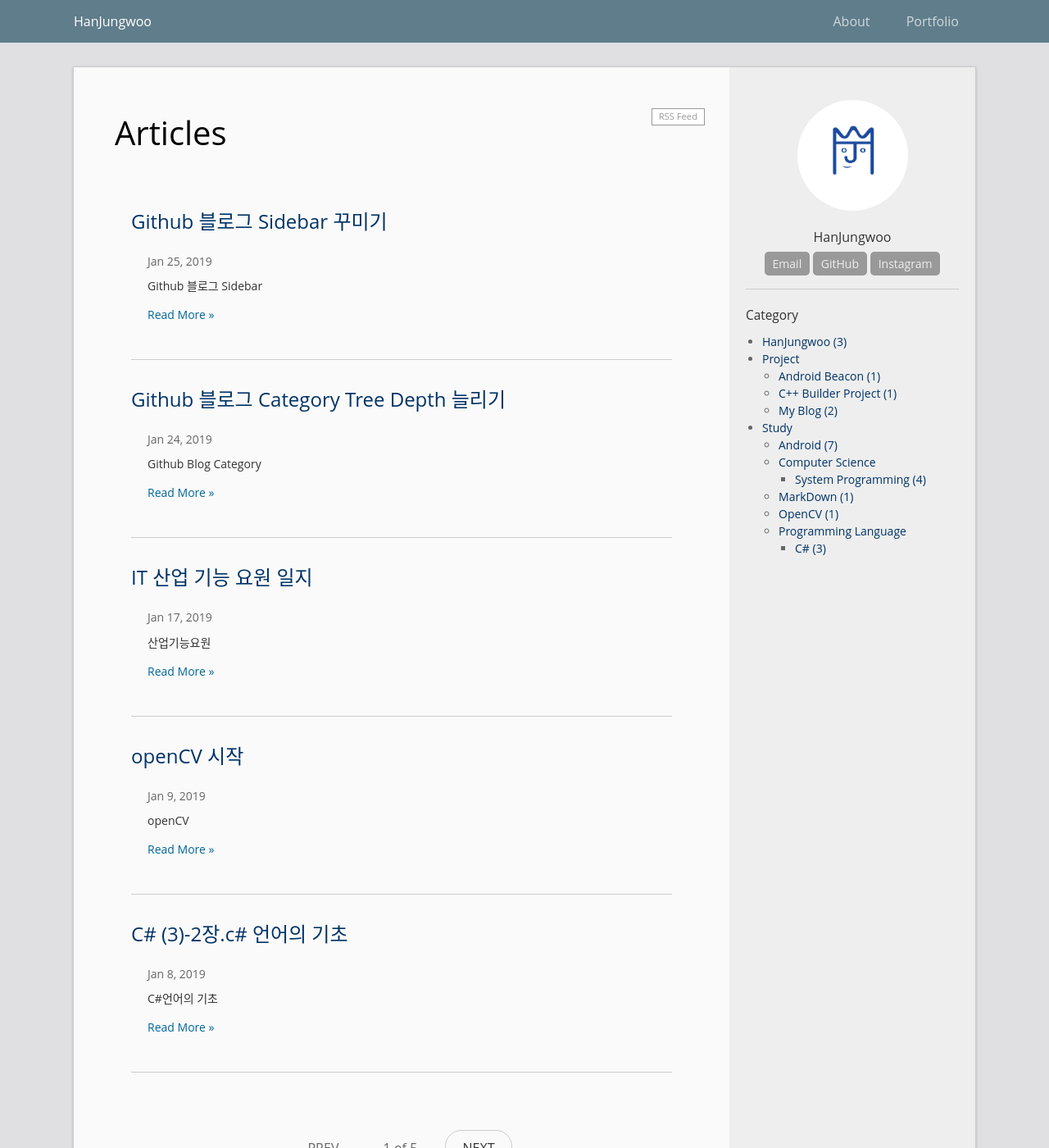
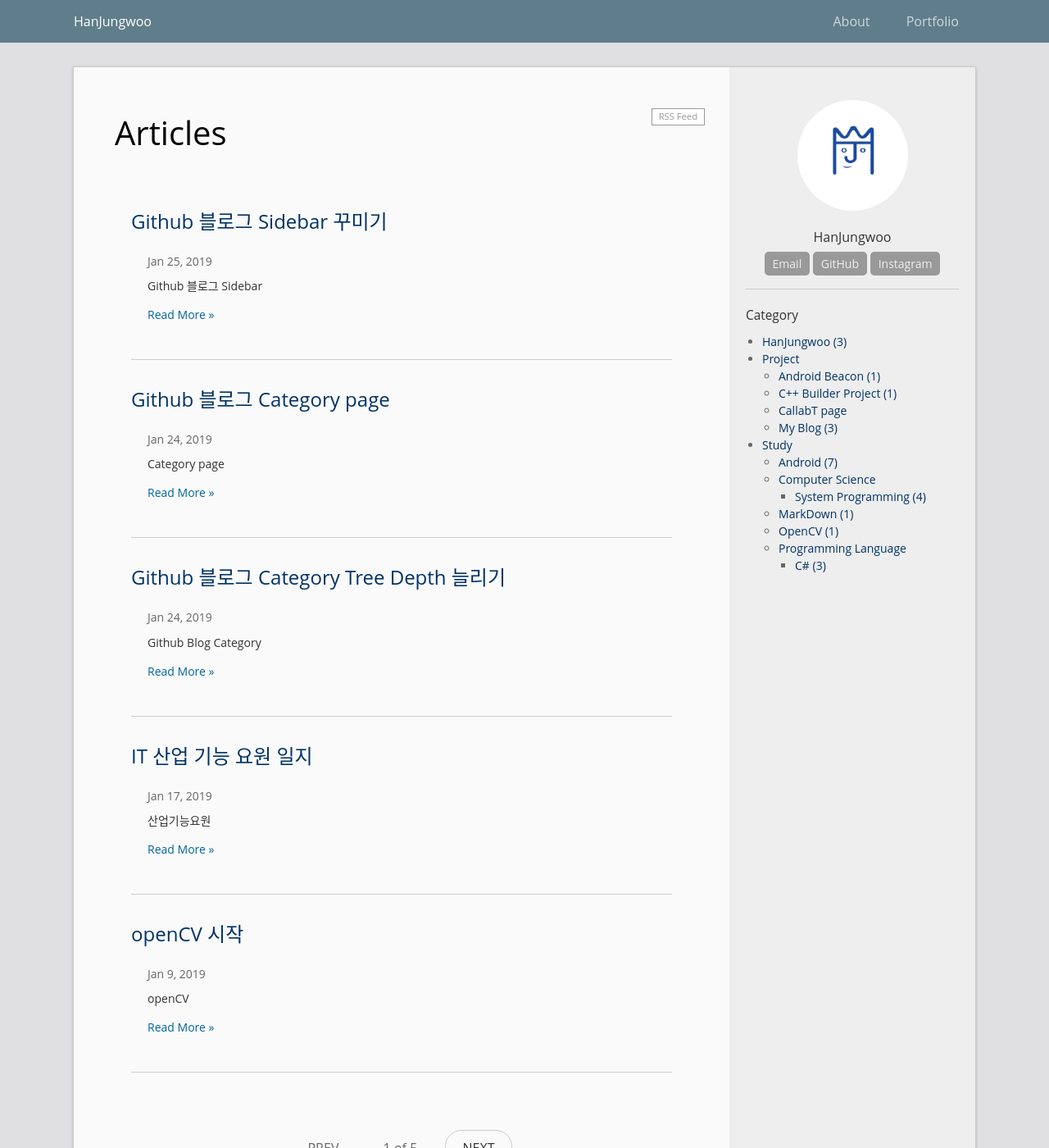
Before and after one commit to sunrisehouse/hanjungwoo-blog-old, a Jekyll site: the page built from index.html, in a window 1280 px wide and 1400 px high. Shown: the whole window at 82% size. Built offline with Jekyll 4.4.1, drawn with Linux system fonts in a browser that asks for light colours; nearby versions of some CDN libraries; the list of posts is cut into pages by our own code; some of the changed lines change nothing that is shown.

Commit message:
얼추 마무리~ 구뜨

```diff
--- a/_config.yml
+++ b/_config.yml
@@ -65,6 +65,7 @@
   Project:
     Android Beacon:
     C++ Builder Project:
+    CallabT page:
     My Blog:
   Study:
     Android:
--- /dev/null
+++ b/posts/Project/My Blog/_posts/2019-01-25-Github blog category page.md
@@ -0,0 +1,34 @@
+---
+layout: post
+title:  "Github 블로그 Category page"
+date:   2019-01-24 08:00
+---
+
+# Category page
+
+## 이전 Category page
+
+* 이전엔 카테고리 page 에 들어가게 되면 모든 category 는 자신보다 하위의 category 의 post 들을 다 보여주는 page 였다.
+* ex) category 카테고리에 study , project 카테고리가 있다면 category 카테고리에 study 와 post 카테고리의 post list 가 들어있고 study 에도 자기 post list 가 있고 project 에도 자신의 post list 가 있는 식
+
+* 겹치는 게 보기 싫었다.
+* 그래서 카테고리를 sidebar 에 놓고 sidebar 에서 카테고리를 클릭했을 때 해당하는 카테고리의 post list 만 보이게 하는 기능을 개발하기로 했다.
+
+## 개발
+
+* <img src="/resource/img/blogcategorypage.PNG"> category.html 에 이 코드를 넣었다.
+
+* 두 함수가 있다
+    1. 처음 category 페이지가 load ?? 됐을 때 코드
+        * 다 안보이게 하고 url 의 끝 부분의 id를 parsing 해서 해당 id 만 보이게 했다.
+
+    2. category 페이지에서 sidebar 에 있는 category 를 클릭했을 때 이벤트 코드
+        * 다 안보이게 하고 누른 category 의 a tag 안 href 속성 값의 마지막 id 를 parsing 해서 해당 id 만 보이게 했다.
+
+* html 태그 안 id 값이 띄어쓰기와 '_' 외 다른 문자가 안돼서 그래서 고생 했다.
+* 그래서 다음과 같이 id 값을 변환해 주었다. ('+'왜'#' 은 "c++" category 와 "c#" category 때문에 '_' 개수로 변환했다. 그래서 아마 "+#", "#+" 를 구분 못할 것이다.)
+* <img src="/resource/img/blogcategorypage(2).PNG">
+* <img src="/resource/img/blogcategorypage(3).PNG">
+
+* <img src="/resource/img/blogcategorypage(1).PNG">
+    이렇게 sidebar 의 Android 를 누르게 되면 Android 에 속한 post 들만 보이게 된다.
```
Also changed, not shown: resource/img/blogcategorypage(1).PNG (added), resource/img/blogcategorypage(2).PNG (added), resource/img/blogcategorypage(3).PNG (added), resource/img/blogcategorypage.PNG (added).
